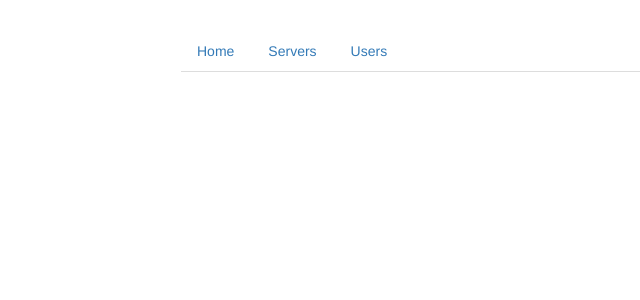
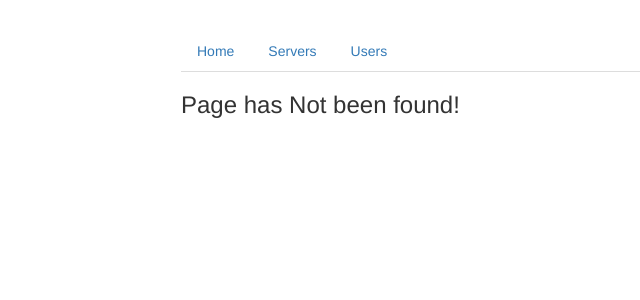
Before and after one commit to NovaBG03/routing, an Angular app: page /not-found in a window 1280 px wide. Before the commit this address led to /. Shown: the top 300 px of the page, without its empty margins (84-724 px from the left). Built offline with nearby package versions, Linux system fonts and the light colour scheme.

Commit message:
not-found page

```diff
--- a/src/app/app.module.ts
+++ b/src/app/app.module.ts
@@ -12,6 +12,7 @@ import {UserComponent} from './users/user/user.component';
 import {EditServerComponent} from './servers/edit-server/edit-server.component';
 import {ServerComponent} from './servers/server/server.component';
 import {ServersService} from './servers/servers.service';
+import { NotFoundComponent } from './not-found/not-found.component';
 
 const appRoutes: Routes = [
   {path: '', component: HomeComponent},
@@ -26,6 +27,8 @@ const appRoutes: Routes = [
       {path: ':id/edit', component: EditServerComponent}
     ]
   },
+  {path: 'not-found', component: NotFoundComponent},
+  {path: '**', redirectTo: 'not-found'}
 ];
 
 @NgModule({
@@ -36,7 +39,8 @@ const appRoutes: Routes = [
     ServersComponent,
     UserComponent,
     EditServerComponent,
-    ServerComponent
+    ServerComponent,
+    NotFoundComponent
   ],
   imports: [
     BrowserModule,
--- /dev/null
+++ b/src/app/not-found/not-found.component.html
@@ -0,0 +1 @@
+<h3>Page has Not been found!</h3>
--- /dev/null
+++ b/src/app/not-found/not-found.component.ts
@@ -0,0 +1,15 @@
+import { Component, OnInit } from '@angular/core';
+
+@Component({
+  selector: 'app-not-found',
+  templateUrl: './not-found.component.html',
+  styleUrls: ['./not-found.component.css']
+})
+export class NotFoundComponent implements OnInit {
+
+  constructor() { }
+
+  ngOnInit() {
+  }
+
+}
```
Also changed, not shown: src/app/not-found/not-found.component.css (added).
